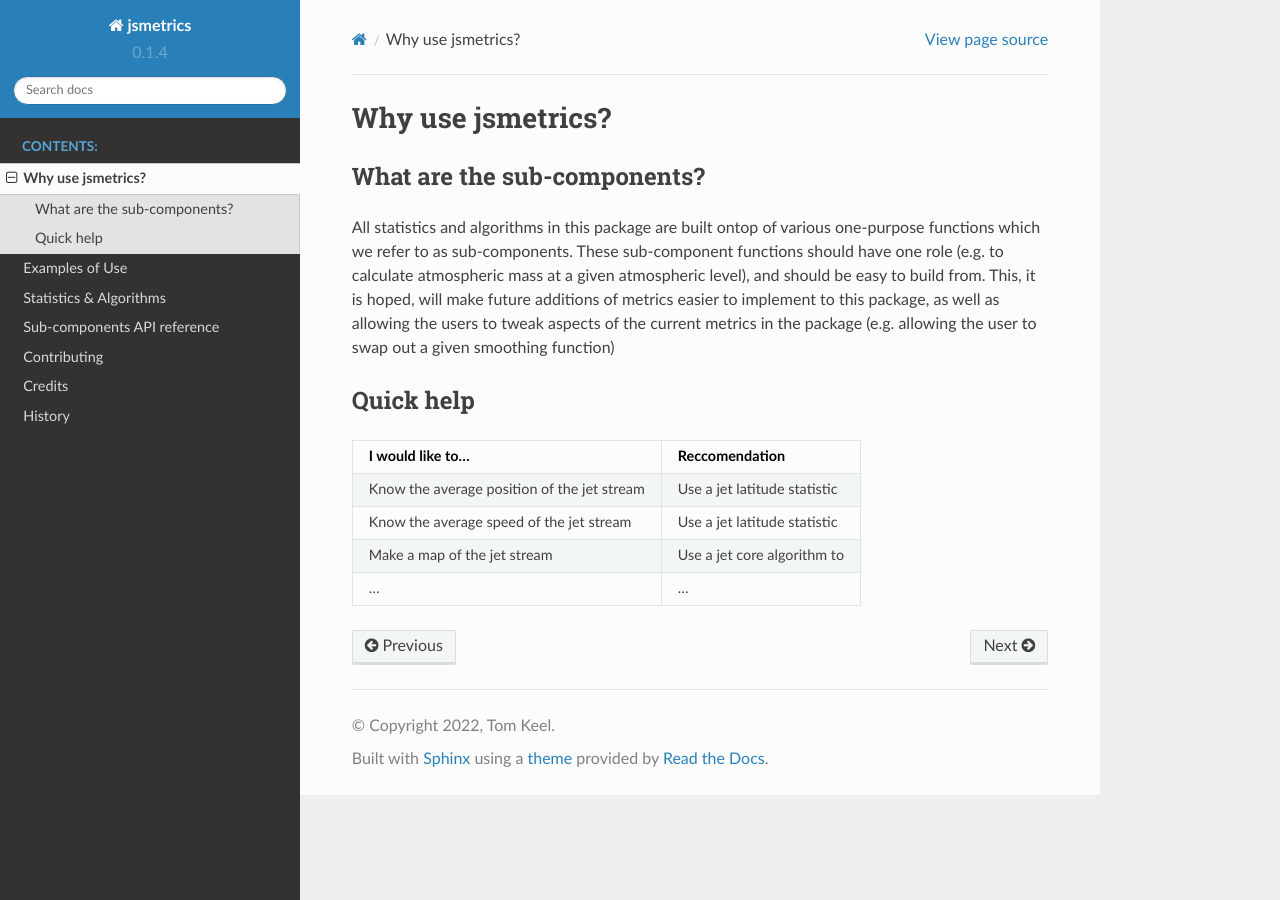
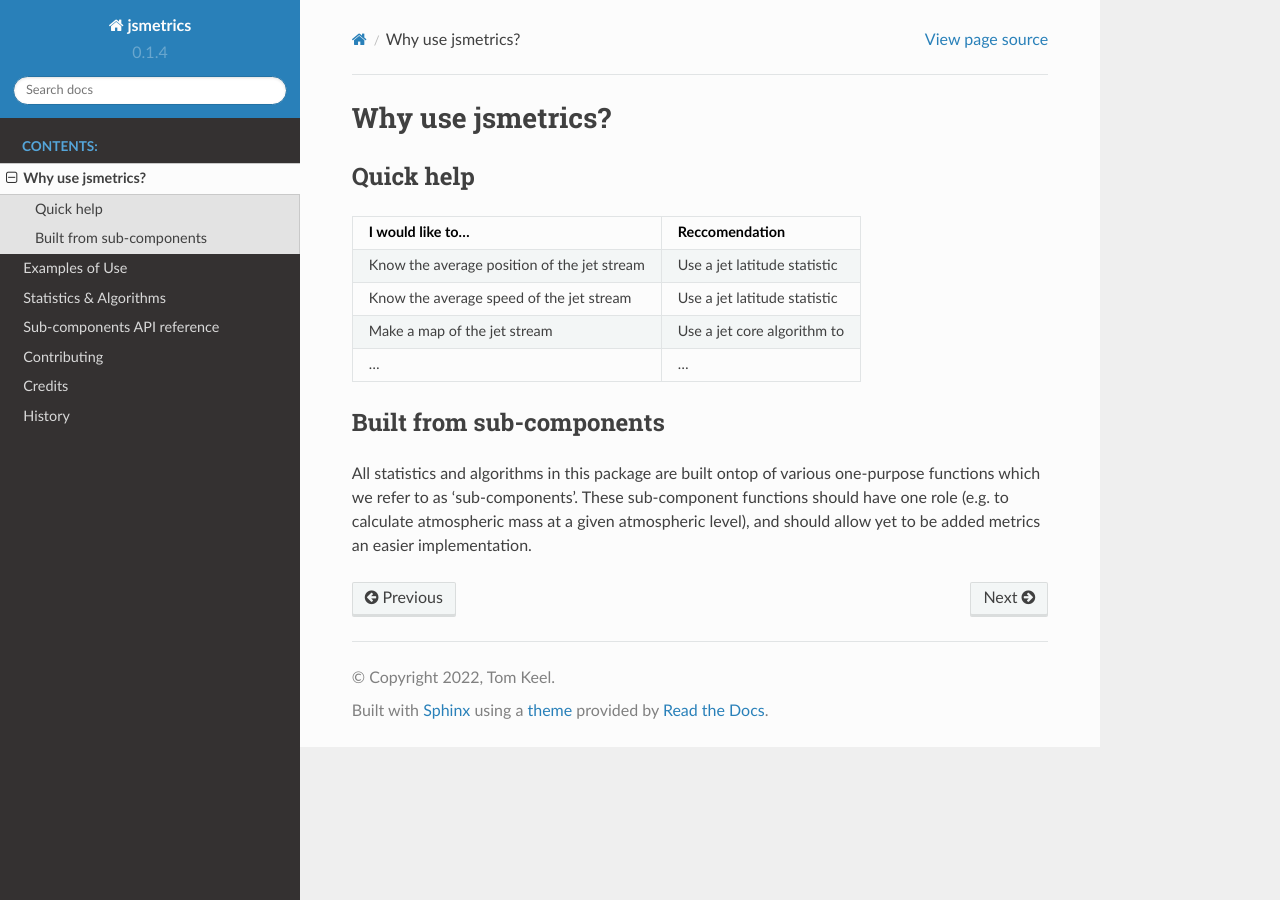
Before and after one commit to Thomasjkeel/jsmetrics, a Sphinx documentation site: the page built from docs/statement.rst, in a window 1280 px wide. Built offline with Sphinx 7.4.7 and the Read the Docs theme 2.0.0, drawn with Linux system fonts in a browser that asks for light colours; pages that are not in the unit, such as notebooks, are missing from menus.

Commit message:
move subcomponents bit

```diff
--- a/docs/statement.rst
+++ b/docs/statement.rst
@@ -2,12 +2,6 @@
 Why use jsmetrics?
 ====================
 
-
-What are the sub-components?
-----------------------------
-All statistics and algorithms in this package are built ontop of various one-purpose functions which we refer to as sub-components.
-These sub-component functions should have one role (e.g. to calculate atmospheric mass at a given atmospheric level), and should be easy to build from.
-This, it is hoped, will make future additions of metrics easier to implement to this package, as well as allowing the users to tweak aspects of the current metrics in the package (e.g. allowing the user to swap out a given smoothing function)
 
 Quick help
 ------------------------
@@ -23,3 +17,9 @@ Quick help
    Make a map of the jet stream                            Use a jet core algorithm to
    ...                                                     ...
    ======================================================= ===============================================
+
+
+Built from sub-components
+----------------------------
+All statistics and algorithms in this package are built ontop of various one-purpose functions which we refer to as 'sub-components'.
+These sub-component functions should have one role (e.g. to calculate atmospheric mass at a given atmospheric level), and should allow yet to be added metrics an easier implementation.
```
